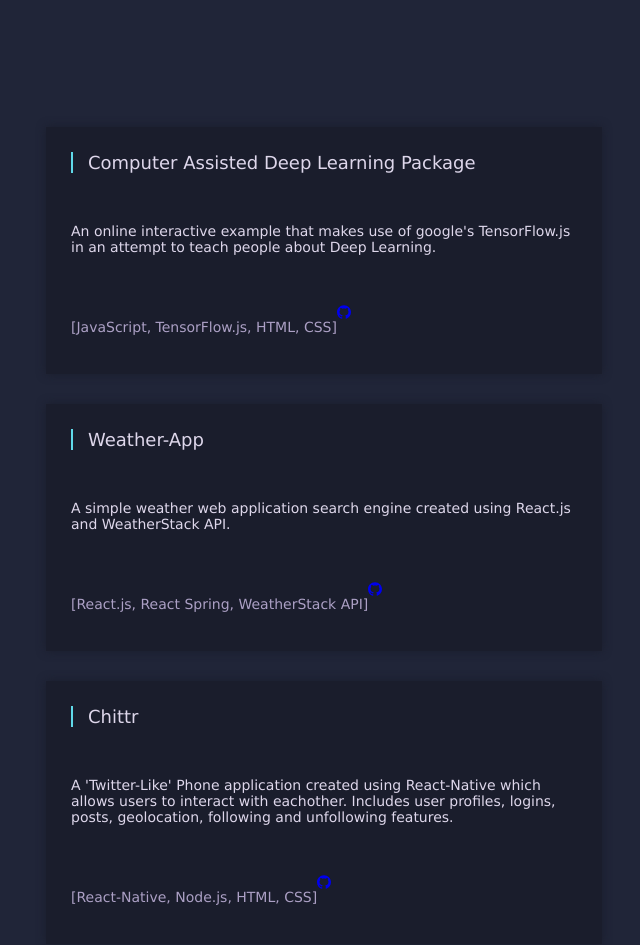
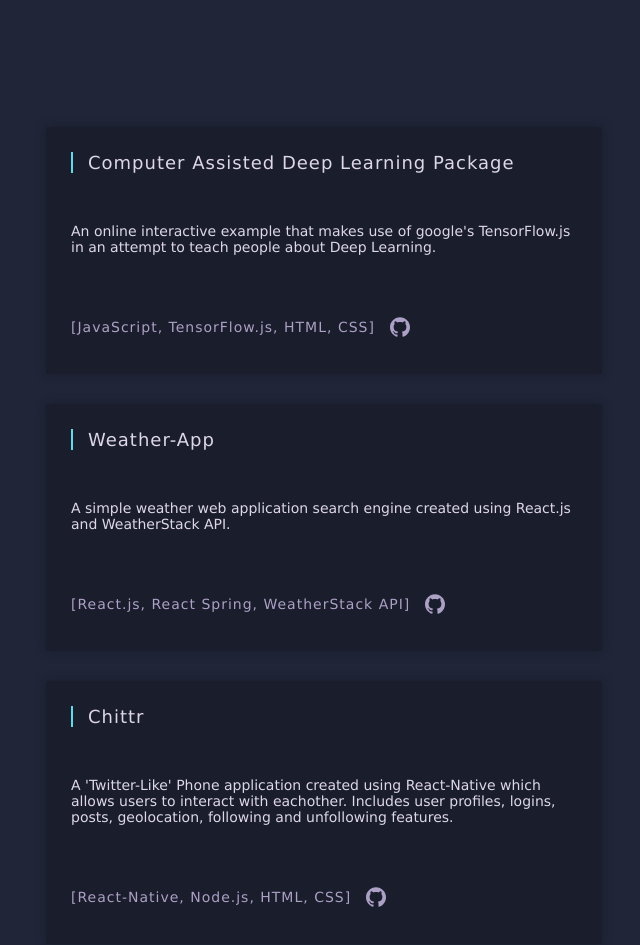
Before and after one commit to cindered/portfolio, a React (Create React App) app: page / in a window 1280 px wide. Shown: the part 840-1785 px from the top of the page, without its empty margins (316-956 px from the left). Built offline with nearby package versions, Linux system fonts and the light colour scheme.

Commit message:
Project Section
- Some CSS changes.

```diff
--- a/src/App.css
+++ b/src/App.css
@@ -134,6 +134,7 @@
   width: 100%;
   background-color:#1a1d2c;
   padding: 25px 25px 25px 25px;
+  letter-spacing: 1px;
 }
 .card-content{
   color: #ded7eb;
@@ -148,6 +149,7 @@
   background-color:#1a1d2c;
   padding: 25px 25px 25px 25px;
   font-size: 14px;
+  letter-spacing: 1px;
 }
 
 
@@ -251,3 +253,16 @@
   color: #ded7eb;
   transition: 0.2s;
 }
+
+.github-link{
+  display: flex;
+  align-items: center;
+  padding-left: 15px;
+  font-size: 20px;
+  color: #aca0c5;
+  transition: 0.2s;
+}
+.github-link:hover{
+  color: #60d9e9;
+  transition: 0.2s;
+}
```
